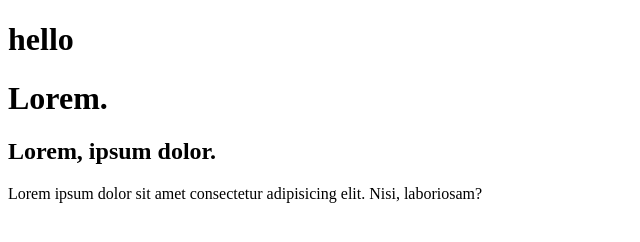
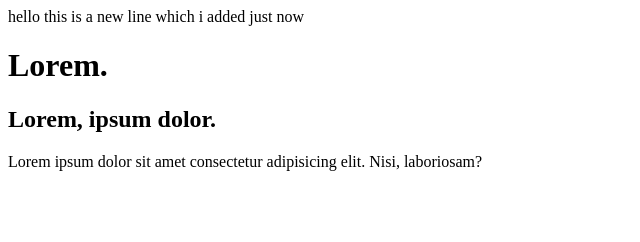
Before and after one commit to shayanabdullah/Git-Practice, a plain HTML site: page index.html in a window 1280 px wide. Shown: the whole page, without its empty margins (0-640 px from the left). Drawn offline with Linux system fonts and the light colour scheme.

Commit message:
add a line
Added a new line with a greeting message.

```diff
--- a/index.html
+++ b/index.html
@@ -6,7 +6,7 @@
     <title>Home task</title>
 </head>
 <body>
-    <h1>hello</h1>
+hello this is a new line which i added just now
 <h1>Lorem.</h1>
 <h2>Lorem, ipsum dolor.</h2>
 <p>Lorem ipsum dolor sit amet consectetur adipisicing elit. Nisi, laboriosam?</p>
```
